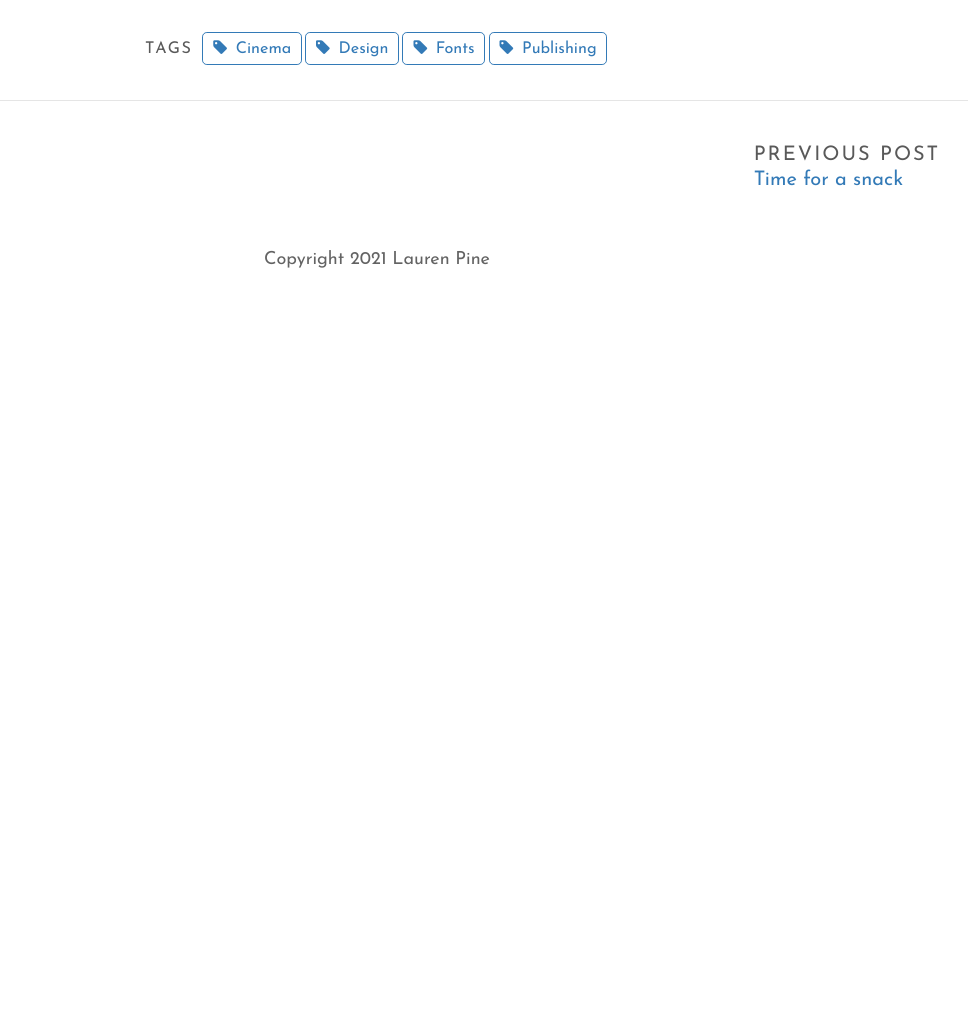
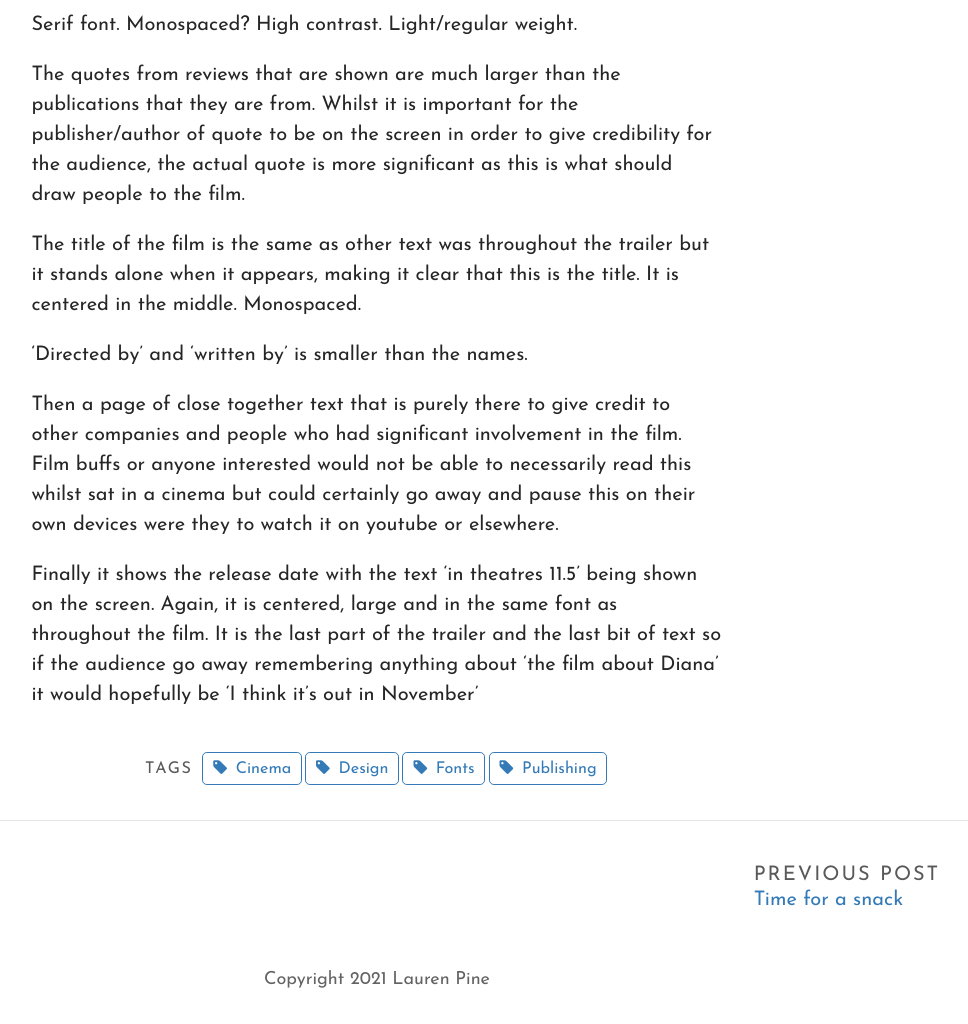
Before and after one commit to laurenlouisap/typography, a Jekyll site: the page built from _posts/2021-11-08-you-love-them-or-you-hate-them-its-the-trailers.md, in a window 1280 px wide and 1400 px high, scrolled down 518 px. Shown: the part 376-1400 px from the top of the window, without its empty margins (263-1231 px from the left). Built offline with Jekyll 4.4.1, drawn with Linux system fonts in a browser that asks for light colours; some web fonts are replaced; before the commit the page ends 1198 px from its top, so only the background shows below that.

Commit message:
Update Post “2021-11-08-you-love-them-or-you-hate-them-its-the-trailers”

```diff
--- a/_posts/2021-11-08-you-love-them-or-you-hate-them-its-the-trailers.md
+++ b/_posts/2021-11-08-you-love-them-or-you-hate-them-its-the-trailers.md
@@ -17,3 +17,15 @@ On my recent cinema trips, I made sure to pay special attention to the typograph
 Spencer- watch the trailer here:
 
 <div class="video-box"><iframe width="560" height="315" src="https://www.youtube.com/embed/https://www.youtube.com/watch?v=20BIS4YxP5Q?rel=0" allow="accelerometer; autoplay; encrypted-media; gyroscope; picture-in-picture" allowfullscreen></iframe></div>
+
+Serif font. Monospaced? High contrast. Light/regular weight.
+
+The quotes from reviews that are shown are much larger than the publications that they are from. Whilst it is important for the publisher/author of quote to be on the screen in order to give credibility for the audience, the actual quote is more significant as this is what should draw people to the film.
+
+The title of the film is the same as other text was throughout the trailer but it stands alone when it appears, making it clear that this is the title. It is centered in the middle. Monospaced.
+
+'Directed by' and 'written by' is smaller than the names.
+
+Then a page of close together text that is purely there to give credit to other companies and people who had significant involvement in the film. Film buffs or anyone interested would not be able to necessarily read this whilst sat in a cinema but could certainly go away and pause this on their own devices were they to watch it on youtube or elsewhere.
+
+Finally it shows the release date with the text 'in theatres 11.5' being shown on the screen. Again, it is centered, large and in the same font as throughout the film. It is the last part of the trailer and the last bit of text so if the audience go away remembering anything about 'the film about Diana' it would hopefully be 'I think it's out in November'
```
